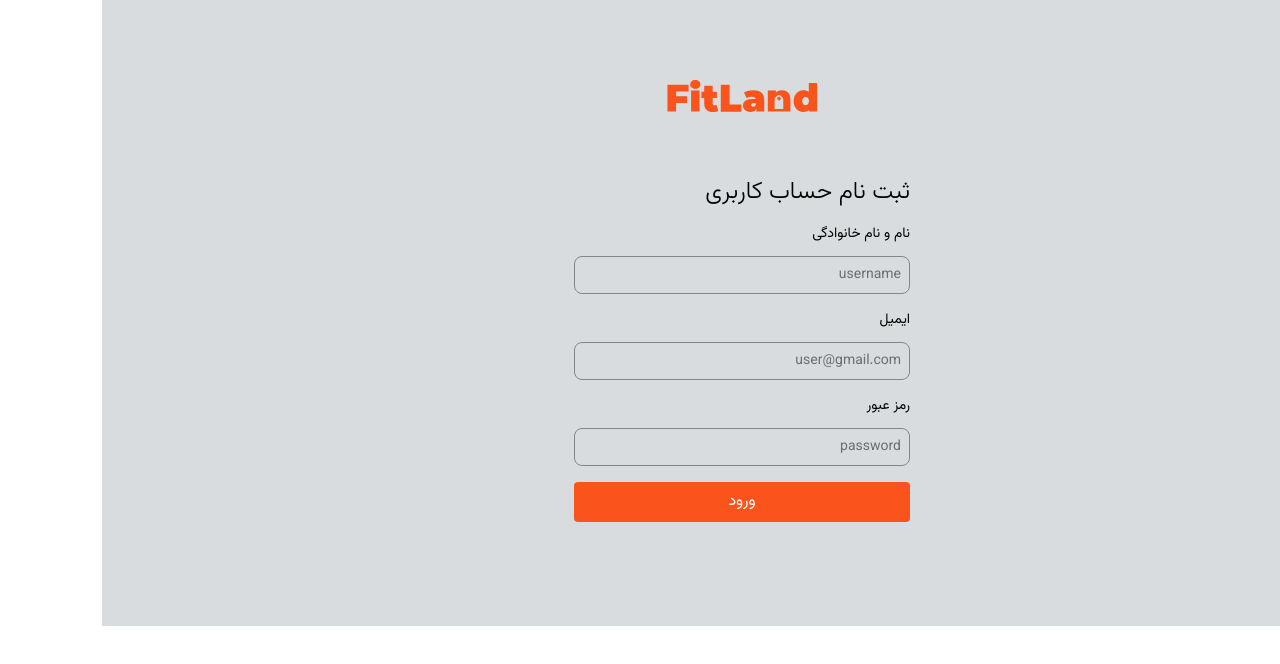
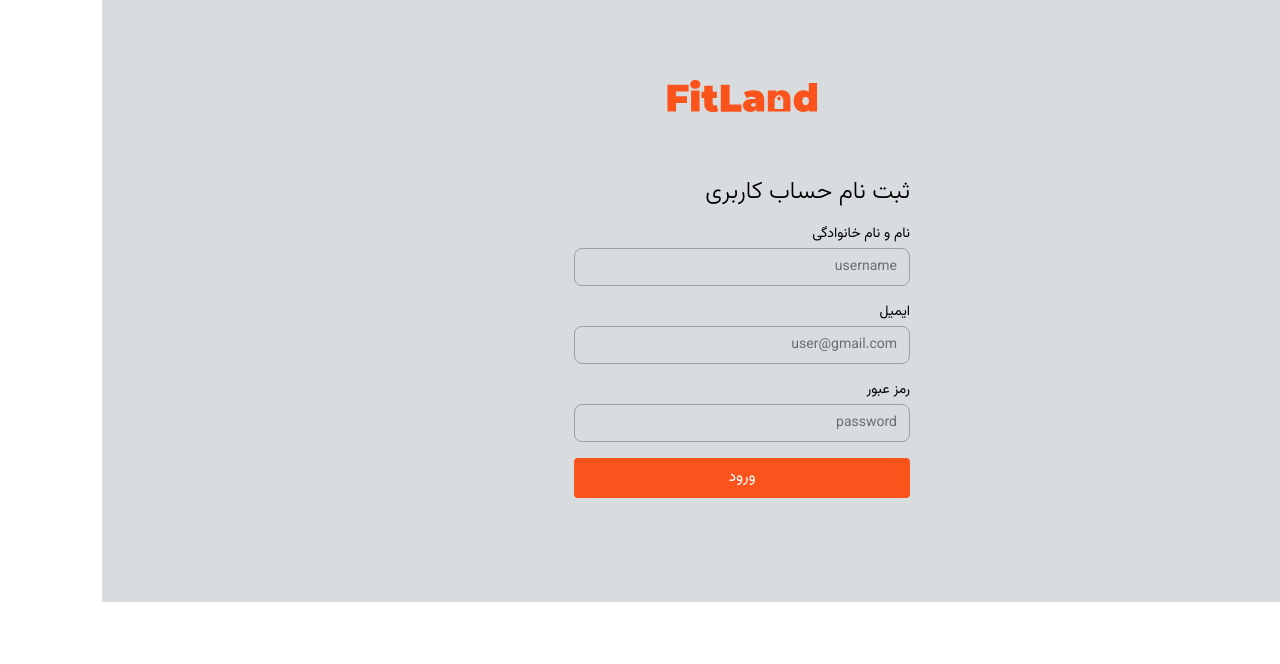
Before and after one commit to ashrafi-frontDeveloper/FitLand-Ecommerce-Online-Shop, a React (Vite) app: page /register in a window 1280 px wide. Shown: the top 664 px of the page. Built offline with nearby package versions, Linux system fonts and the light colour scheme.

Commit message:
refactor: change style error for section login form

```diff
--- a/src/components/AuthWrapper/Input.jsx
+++ b/src/components/AuthWrapper/Input.jsx
@@ -7,17 +7,56 @@
 // );
 // export default Input
 
-const Input = ({ label, type, placeholder, value, onChange }) => (
-  <div className="flex flex-col text-right">
-    <label className="text-sm mb-1">{label}</label>
+// const Input = ({ label, type, placeholder, value, onChange }) => (
+//   <div className="flex flex-col text-right">
+//     <label className="text-sm mb-1">{label}</label>
+//     <input
+//       type={type}
+//       placeholder={placeholder}
+//       value={value}
+//       onChange={onChange}
+//       className="p-2 mt-2 rounded-lg border border-Neutral868686 outline-none text-sm"
+//     />
+//   </div>
+// );
+
+// export default Input;
+
+import { IoIosClose } from "react-icons/io";
+
+const Input = ({ label, type, placeholder, value, onChange, isValid, errorMessage, onClear }) => {
+  const borderColor = isValid === null ? "border-gray-400" : isValid ? "border-green-500" : "border-red-500";
+  const bgColor = isValid === null ? "" : isValid ? "bg-green-50" : "bg-red-50";
+  // const textColor = isValid === false ? "text-red-500" : "";
+
+  return (
+    <div className="flex flex-col text-right space-y-1">
+      <label className="text-sm">{label}</label>
+
+      <div className={`relative`}>
         <input
           type={type}
-      placeholder={placeholder}
           value={value}
           onChange={onChange}
-      className="p-2 mt-2 rounded-lg border border-Neutral868686 outline-none text-sm"
+          placeholder={placeholder}
+          className={`w-full p-2 pr-3 rounded-lg border ${borderColor} ${bgColor} outline-none text-sm`}
         />
+        {value && (
+          <button
+            type="button"
+            onClick={onClear}
+            className="absolute left-2 top-1/2 -translate-y-1/2 text-red-500"
+          >
+            <IoIosClose size={20} className=" cursor-pointer hover:scale-125 transition-all duration-300" />
+          </button>
+        )}
+      </div>
+
+      {isValid === false && (
+        <span className="text-xs text-red-500">{errorMessage}</span>
+      )}
     </div>
   );
+};
 
 export default Input;
--- a/src/components/AuthWrapper/LoginForm.jsx
+++ b/src/components/AuthWrapper/LoginForm.jsx
@@ -1,60 +1,116 @@
+// // import Input from "./Input";
+// // import Button from "./Button";
+// // import { IoIosClose } from "react-icons/io";
+
+// // const LoginForm = () => {
+
+
+// //   return (
+// //     <form className="space-y-4">
+// //       <Input label="لطفا شماره موبایل یا ایمیل خود را وارد کنید" value='' type="email" placeholder="Example@gmail.com یا *********09" />
+// //       <Button text="ادامه" />
+// //     </form>
+// //   );
+// // };
+
+// // export default LoginForm;
+// import { useState } from "react";
 // import Input from "./Input";
 // import Button from "./Button";
 // import { IoIosClose } from "react-icons/io";
 
-// const LoginForm = () => {
+// const LoginForm = ({ onClose }) => {
+//   const [inputValue, setInputValue] = useState("");
+//   const [error, setError] = useState("");
 
+//   // اعتبارسنجی ورودی: ایمیل یا شماره موبایل
+//   const isEmail = (input) => /\S+@\S+\.\S+/.test(input);
+//   const isPhone = (input) => /^09\d{9}$/.test(input);
+
+//   const handleSubmit = (e) => {
+//     e.preventDefault();
+
+//     if (isEmail(inputValue) || isPhone(inputValue)) {
+//       setError("");
+//       // اینجا می‌تونی بعداً کارهای بعدی مثل ارسال به بک‌اند یا رفتن به مرحله بعد رو انجام بدی
+//       console.log("ورودی معتبره:", inputValue);
+//     } else {
+//       setError("لطفاً یک ایمیل یا شماره موبایل معتبر وارد کنید.");
+//     }
+//   };
 
 //   return (
-//     <form className="space-y-4">
-//       <Input label="لطفا شماره موبایل یا ایمیل خود را وارد کنید" value='' type="email" placeholder="Example@gmail.com یا *********09" />
+//     <form onSubmit={handleSubmit} className="space-y-4 relative p-6 border rounded-lg bg-white shadow-md w-full max-w-sm mx-auto">
+//       {/* دکمه بستن */}
+//       {onClose && (
+//         <button type="button" onClick={onClose} className="absolute top-2 left-2 text-gray-600 hover:text-red-500 text-xl">
+//           <IoIosClose className="bg-black w-10 h-10" />
+//         </button>
+//       )}
+
+//       {/* ورودی */}
+//       <Input label="لطفاً شماره موبایل یا ایمیل خود را وارد کنید" value={inputValue} onChange={(e) => setInputValue(e.target.value)} type="text" placeholder="Example@gmail.com یا 09xxxxxxxxx"/>
+
+//       {/* نمایش خطا */}
+//       {error && <p className="text-red-600 text-sm">{error}</p>}
+
+//       {/* دکمه ادامه */}
 //       <Button text="ادامه" />
 //     </form>
 //   );
 // };
 
 // export default LoginForm;
+
+
+
 import { useState } from "react";
 import Input from "./Input";
 import Button from "./Button";
-import { IoIosClose } from "react-icons/io";
 
-const LoginForm = ({ onClose }) => {
+const LoginForm = () => {
   const [inputValue, setInputValue] = useState("");
-  const [error, setError] = useState("");
+  const [isValid, setIsValid] = useState(null);
 
-  // اعتبارسنجی ورودی: ایمیل یا شماره موبایل
-  const isEmail = (input) => /\S+@\S+\.\S+/.test(input);
-  const isPhone = (input) => /^09\d{9}$/.test(input);
+  const validateInput = (value) => {
+    const isEmail = /^[^\s@]+@[^\s@]+\.[^\s@]+$/.test(value);
+    const isPhone = /^09\d{9}$/.test(value);
+    return isEmail || isPhone;
+  };
+
+  const handleChange = (e) => {
+    const value = e.target.value;
+    setInputValue(value);
+    setIsValid(validateInput(value));
+  };
+
+  const handleClear = () => {
+    setInputValue("");
+    setIsValid(null);
+  };
 
   const handleSubmit = (e) => {
     e.preventDefault();
-
-    if (isEmail(inputValue) || isPhone(inputValue)) {
-      setError("");
-      // اینجا می‌تونی بعداً کارهای بعدی مثل ارسال به بک‌اند یا رفتن به مرحله بعد رو انجام بدی
-      console.log("ورودی معتبره:", inputValue);
-    } else {
-      setError("لطفاً یک ایمیل یا شماره موبایل معتبر وارد کنید.");
+    const valid = validateInput(inputValue);
+    setIsValid(valid);
+    if (valid) {
+      // ادامه فرایند ورود یا ثبت‌نام
+      console.log("ورودی معتبر:", inputValue);
     }
   };
 
   return (
-    <form onSubmit={handleSubmit} className="space-y-4 relative p-6 border rounded-lg bg-white shadow-md w-full max-w-sm mx-auto">
-      {/* دکمه بستن */}
-      {onClose && (
-        <button type="button" onClick={onClose} className="absolute top-2 left-2 text-gray-600 hover:text-red-500 text-xl">
-          <IoIosClose className="bg-black w-10 h-10" />
-        </button>
-      )}
-
-      {/* ورودی */}
-      <Input label="لطفاً شماره موبایل یا ایمیل خود را وارد کنید" value={inputValue} onChange={(e) => setInputValue(e.target.value)} type="text" placeholder="Example@gmail.com یا 09xxxxxxxxx"/>
-
-      {/* نمایش خطا */}
-      {error && <p className="text-red-600 text-sm">{error}</p>}
-
-      {/* دکمه ادامه */}
+    <form className="space-y-4" onSubmit={handleSubmit}>
+      <Input
+        label="لطفا شماره موبایل یا ایمیل خود را وارد کنید"
+        type="text"
+        placeholder="Example@gmail.com یا *********09"
+        value={inputValue}
+        onChange={handleChange}
+        isValid={isValid}
+        errorMessage="لطفا شماره همراه خود را به صورت صحیح وارد نمایید"
+        onClear={handleClear}
+      />
       <Button text="ادامه" />
     </form>
   );
--- a/src/components/AuthWrapper/RegisterForm.jsx
+++ b/src/components/AuthWrapper/RegisterForm.jsx
@@ -1,12 +1,97 @@
+import { useState } from "react";
 import Input from "./Input";
 import Button from "./Button";
 
 const RegisterForm = () => {
+  const [form, setForm] = useState({
+    name: "",
+    email: "",
+    password: "",
+  });
+
+  const [errors, setErrors] = useState({
+    name: null,
+    email: null,
+    password: null,
+  });
+
+  const validateField = (name, value) => {
+    switch (name) {
+      case "name":
+        return value.trim().length > 2;
+      case "email":
+        return /^[^\s@]+@[^\s@]+\.[^\s@]+$/.test(value);
+      case "password":
+        return value.length >= 6;
+      default:
+        return true;
+    }
+  };
+
+  const handleChange = (e) => {
+    const { name, value } = e.target;
+    const isValid = validateField(name, value);
+
+    setForm({ ...form, [name]: value });
+    setErrors({ ...errors, [name]: isValid });
+  };
+
+  const handleClear = (field) => {
+    setForm({ ...form, [field]: "" });
+    setErrors({ ...errors, [field]: null });
+  };
+
+  const handleSubmit = (e) => {
+    e.preventDefault();
+    const newErrors = {
+      name: validateField("name", form.name),
+      email: validateField("email", form.email),
+      password: validateField("password", form.password),
+    };
+    setErrors(newErrors);
+
+    const isFormValid = Object.values(newErrors).every(Boolean);
+    if (isFormValid) {
+      console.log("فرم ثبت‌نام معتبر است:", form);
+      // ارسال اطلاعات به سرور یا مرحله بعد
+    }
+  };
+
   return (
-    <form className="space-y-4">
-      <Input label="نام و نام خانوادگی" type="text" placeholder="username"/>
-      <Input label="ایمیل" type="email" placeholder="user@gmail.com"/>
-      <Input label="رمز عبور" type="password" placeholder="password"/>
+    <form className="space-y-4" onSubmit={handleSubmit}>
+      <Input
+        label="نام و نام خانوادگی"
+        type="text"
+        placeholder="username"
+        name="name"
+        value={form.name}
+        onChange={handleChange}
+        isValid={errors.name}
+        errorMessage="حداقل باید ۳ حرف وارد شود"
+        onClear={() => handleClear("name")}
+      />
+      <Input
+        label="ایمیل"
+        type="email"
+        placeholder="user@gmail.com"
+        name="email"
+        value={form.email}
+        onChange={handleChange}
+        isValid={errors.email}
+        errorMessage="ایمیل وارد شده معتبر نیست"
+        onClear={() => handleClear("email")}
+      />
+      <Input
+        label="رمز عبور"
+        type="password"
+        placeholder="password"
+        name="password"
+        value={form.password}
+        onChange={handleChange}
+        isValid={errors.password}
+        errorMessage="رمز باید حداقل ۶ کاراکتر باشد"
+        onClear={() => handleClear("password")}
+      />
       <Button text="ورود" />
     </form>
   );
```
Lines whose indentation alone changed are shown as unchanged.
